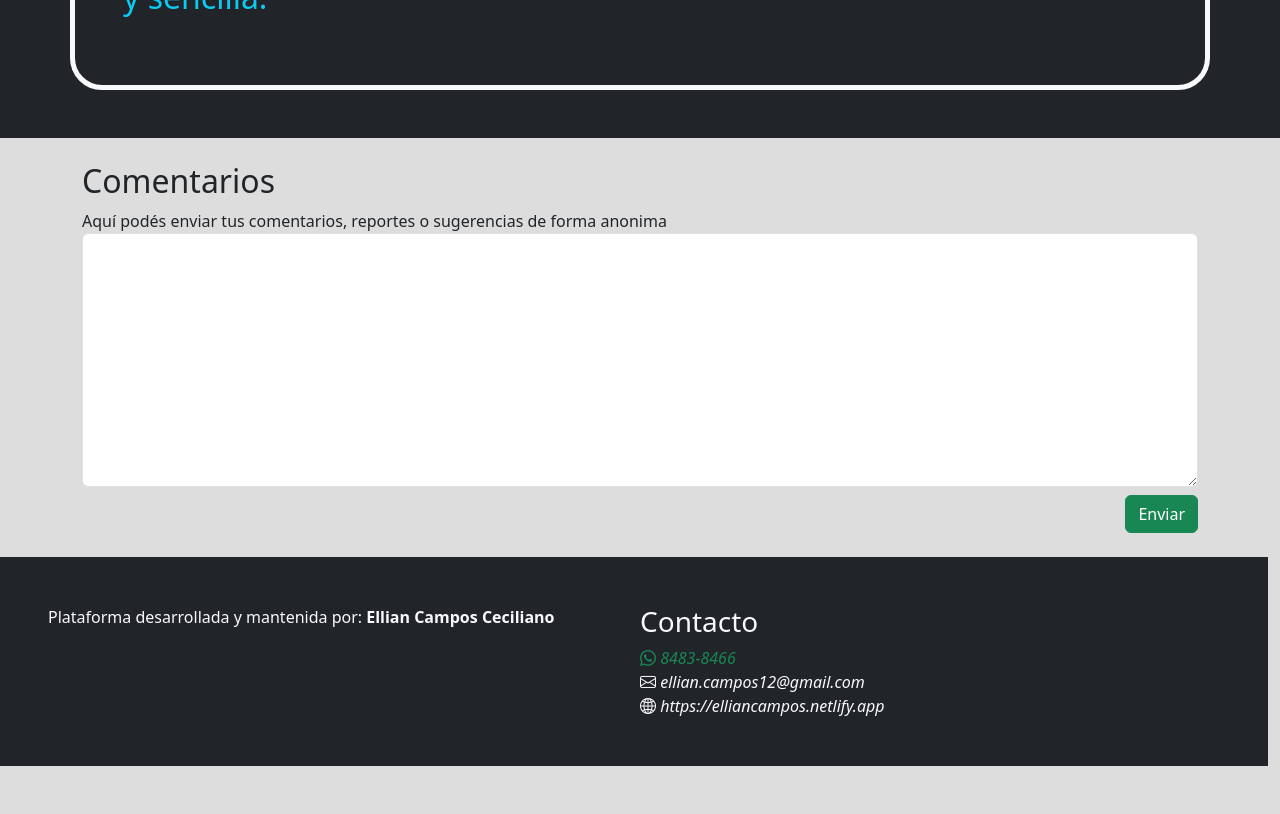
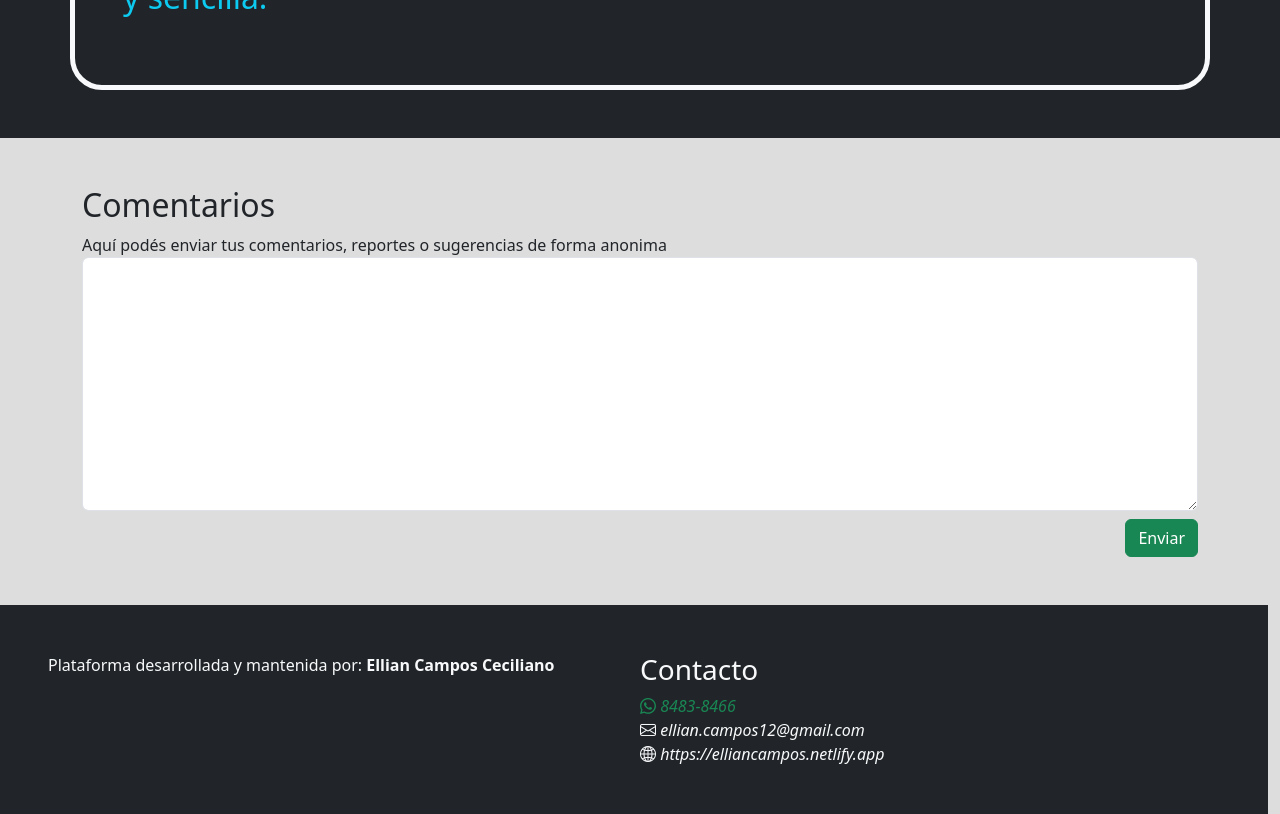
Before and after one commit to EllianCampos/academic-records, a Next.js app: page / in a window 1280 px wide. Shown: the part 780-1594 px from the top of the page. Before the commit the page ends 1546 px from the top, so only its background shows below. Built offline with nearby package versions, Linux system fonts and the light colour scheme.

Commit message:
Fix grammar mistakes

```diff
--- a/src/app/page.jsx
+++ b/src/app/page.jsx
@@ -62,7 +62,7 @@ export default function HomePage() {
           <SignInPage hideBackBotton={true} />
         </section> */}
 
-        <section className="container py-4">
+        <section className="container py-5">
           <h2>Comentarios</h2>
           <CommentsForm />
         </section>
--- a/src/app/students/page.jsx
+++ b/src/app/students/page.jsx
@@ -70,7 +70,7 @@ export default function StudentsPage() {
 							</span>
 						</p>
 						<div className="alert alert-warning">
-							<p>Si no conoces el código del curso, se lo podes solicitar a tu profesor</p>
+							<p>Si no conoces el código del curso, se lo podés solicitar a tu profesor</p>
 						</div>
 					</section>
 
--- a/src/components/courses/Evaluations.jsx
+++ b/src/components/courses/Evaluations.jsx
@@ -141,7 +141,7 @@ export default function Evaluations(props) {
                 <br />
                 <br />
                 <span className="fw-bold"> Por ejemplo: </span>
-                Puedes crear una evaluación Tareas con un porcentaje 15 porciento. Si asignas 3 tareas cada una tendra un valor de 5% pero si asignados 2 cada una tendrá un valor de 7,5%
+                Puedes crear una evaluación Tareas con un porcentaje 15 porciento. Si asignas 3 tareas cada una tendrá un valor de 5% pero si asignados 2 cada una tendrá un valor de 7,5%
               </div>
             )}
           </>
--- a/src/components/courses/Reports.jsx
+++ b/src/components/courses/Reports.jsx
@@ -98,7 +98,7 @@ export default function Reports(props) {
         <button
           className="btn btn-info"
           onClick={() => {
-            Swal.fire('Puedes copiar el reporte hacia Excel solo asegúrate de que tu curso se encuentre dentro de la tabla a la hora de copiar')
+            Swal.fire('Puedes copiar el reporte hacia Excel solo asegúrate de que tu cursor(mouse) se encuentre dentro de la tabla a la hora de copiar')
           }}>
           Copiar información
         </button>
```
